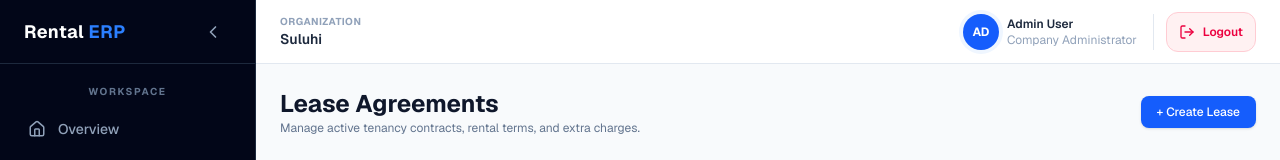
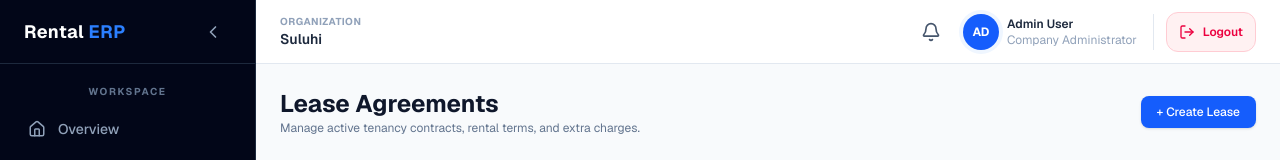
Before and after one commit to Brianlwatati/erp_rental_frontend, a Next.js app: page /leases in a window 1280 px wide. Shown: the top 160 px of the page. Built offline with nearby package versions, Linux system fonts and the light colour scheme; no server answers.

Commit message:
update notifcation show

```diff
--- a/components/layout/header.tsx
+++ b/components/layout/header.tsx
@@ -1,13 +1,19 @@
 "use client";
 
-import { Menu, LogOut } from "lucide-react";
+import { Bell, Menu, LogOut } from "lucide-react";
 import { useEffect, useState } from "react";
-import { getCurrentUser, logoutUser } from "@/lib/api_client";
+import { apiFetch, getCurrentUser, logoutUser } from "@/lib/api_client";
 import { User } from "@/types/api";
+import Link from "next/link";
+
+type UnreadCountResponse =
+  | number
+  | { count?: number; unread_count?: number; unreadCount?: number };
 
 export function Header({ onMenuClick }: { onMenuClick: () => void }) {
   const [user, setUser] = useState<User | null>(null);
   const [loggingOut, setLoggingOut] = useState(false);
+  const [unreadCount, setUnreadCount] = useState(0);
 
   useEffect(() => {
     const frame = window.requestAnimationFrame(() => {
@@ -15,6 +21,20 @@ export function Header({ onMenuClick }: { onMenuClick: () => void }) {
     });
 
     return () => window.cancelAnimationFrame(frame);
+  }, []);
+
+  useEffect(() => {
+    apiFetch<UnreadCountResponse>("/notifications/unread-count")
+      .then(({ data }) => {
+        const count =
+          typeof data === "number"
+            ? data
+            : (data.count ?? data.unread_count ?? data.unreadCount ?? 0);
+        setUnreadCount(Math.max(0, count));
+      })
+      .catch((err) => {
+        console.error("Failed to fetch unread notification count:", err);
+      });
   }, []);
 
   const handleLogout = () => {
@@ -48,6 +68,24 @@ export function Header({ onMenuClick }: { onMenuClick: () => void }) {
       </div>
 
       <div className="flex shrink-0 items-center gap-2 sm:gap-3">
+        <Link
+          href="/notifications"
+          aria-label={
+            unreadCount > 0
+              ? `Notifications, ${unreadCount} unread`
+              : "Notifications"
+          }
+          title="Notifications"
+          className="relative flex h-10 w-10 items-center justify-center rounded-xl text-slate-600 transition-colors hover:bg-slate-100 hover:text-slate-900"
+        >
+          <Bell aria-hidden="true" className="h-5 w-5" />
+          {unreadCount > 0 && (
+            <span className="absolute -right-0.5 -top-0.5 flex h-4 min-w-4 items-center justify-center rounded-full bg-rose-600 px-1 text-[9px] font-bold leading-none text-white ring-2 ring-white">
+              {unreadCount > 99 ? "99+" : unreadCount}
+            </span>
+          )}
+        </Link>
+
         <div className="flex items-center gap-2 sm:border-r sm:border-slate-200 sm:pr-4">
           <div className="flex h-9 w-9 items-center justify-center rounded-full bg-blue-600 text-xs font-bold text-white ring-4 ring-blue-50">
             {initials}
```
